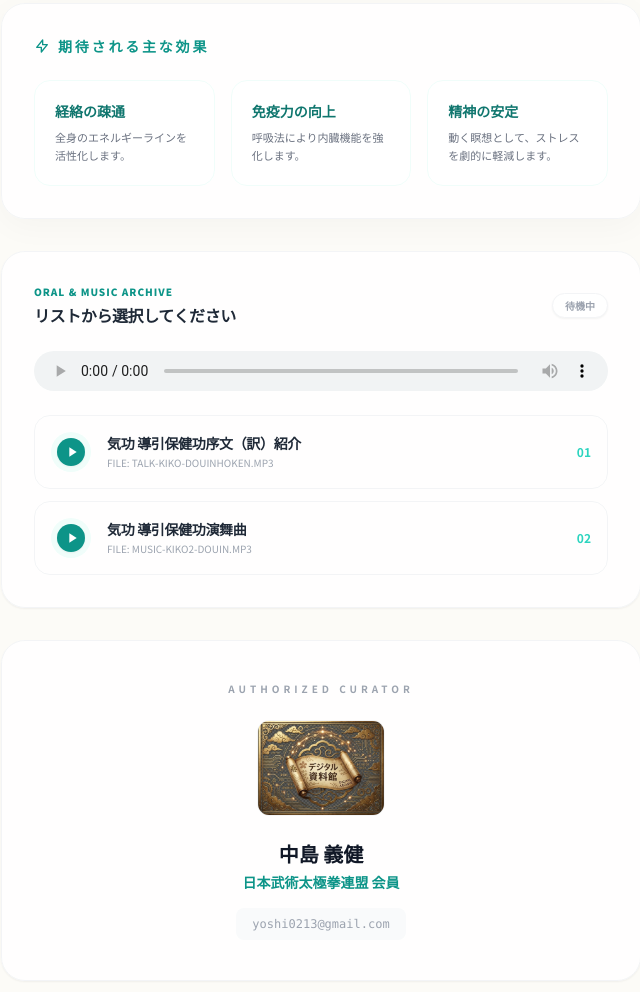
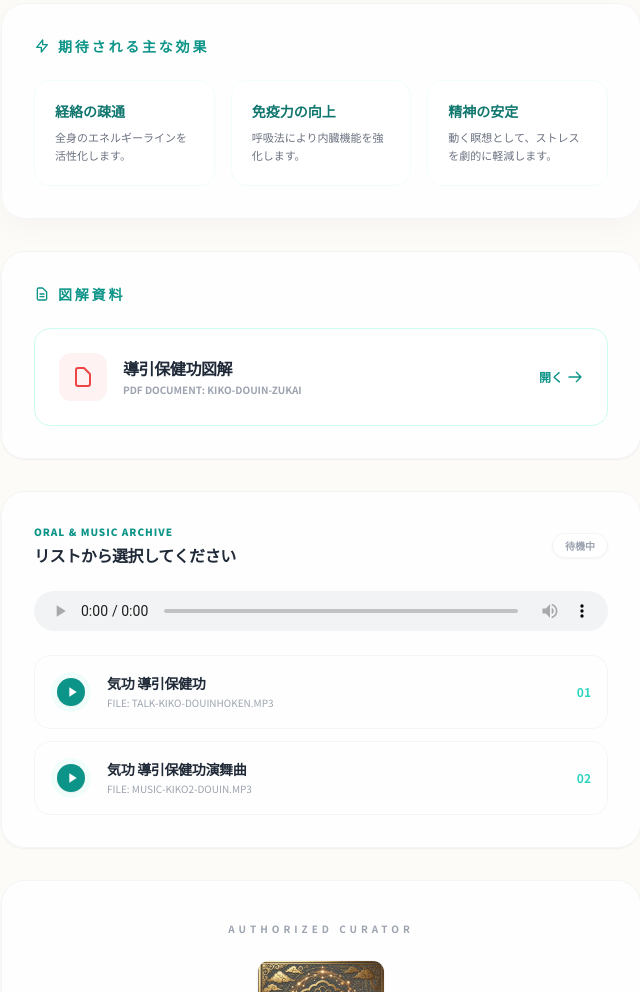
Before and after one commit to yoshi0213saku-spec/kiko-douin, a plain HTML site: page index.html in a window 1280 px wide. Shown: the part 1325-2317 px from the top of the page, without its empty margins (319-959 px from the left). Drawn offline with nearby package versions, Linux system fonts and the light colour scheme.

Commit message:
Add files via upload

```diff
--- a/index.html
+++ b/index.html
@@ -3,7 +3,7 @@
 <head>
     <meta charset="UTF-8">
     <meta name="viewport" content="width=device-width, initial-scale=1.0">
-    <title>気功 導引保健功序文（訳）紹介 - AI Biomechanics Lab</title>
+    <title>気功 導引保健功 - AI Biomechanics Lab</title>
     <script src="https://cdn.tailwindcss.com"></script>
     <link href="https://fonts.googleapis.com/css2?family=Noto+Serif+JP:wght@700;900&family=Noto+Sans+JP:wght@300;400;500;700;900&display=swap" rel="stylesheet">
     <style>
@@ -100,7 +100,7 @@
             <div class="space-y-3">
                 <p class="text-xs md:text-base title-sub uppercase text-teal-600 font-bold">導引養生功 基礎理論</p>
                 <h1 class="text-2xl md:text-4xl title-serif text-teal-700 leading-tight">
-                    気功 導引保健功序文（訳）紹介
+                    気功 導引保健功
                 </h1>
                 <p class="text-sm text-gray-500 mt-4 leading-relaxed max-w-lg mx-auto">
                     北京体育大学の張廣徳教授によって創始された「導引養生功」の基礎であり、心身の調和を説く導引保健功。その序文（訳）のエッセンスを紐解きます。
@@ -176,7 +176,7 @@
                     </div>
                     <div class="space-y-6 text-gray-700 leading-relaxed">
                         <p>
-                            健康は「外から与えられるもの」ではなく、<span class="highlight-text font-bold text-gray-900">「自らの内側から育むもの」</span>であると説かれています。
+                            健康は「外からいるもの」ではなく、<span class="highlight-text font-bold text-gray-900">「自らの内側から育むもの」</span>であると説かれています。
                         </p>
                         <blockquote class="border-l-4 border-teal-500 pl-6 py-4 bg-teal-50/30 rounded-r-2xl italic text-teal-900 font-medium">
                             「意（意識）が先行し、気がそれに従い、形（体）が動く」
@@ -212,6 +212,37 @@
                 </div>
             </div>
 
+            <!-- PDF図解資料セクション (新規追加) -->
+            <div class="glass-card rounded-3xl p-8 border border-gray-100 shadow-sm">
+                <h3 class="text-sm font-black text-teal-600 uppercase tracking-[0.2em] mb-6 flex items-center">
+                    <svg xmlns="http://www.w3.org/2000/svg" class="h-4 w-4 mr-2" fill="none" viewBox="0 0 24 24" stroke="currentColor">
+                        <path stroke-linecap="round" stroke-linejoin="round" stroke-width="2" d="M9 12h6m-6 4h6m2 5H7a2 2 0 01-2-2V5a2 2 0 012-2h5.586a1 1 0 01.707.293l5.414 5.414a1 1 0 01.293.707V19a2 2 0 01-2 2z" />
+                    </svg>
+                    図解資料
+                </h3>
+                <a href="kiko-douin-zukai.pdf" target="_blank" class="group block p-6 rounded-2xl border border-teal-100 bg-white hover:bg-teal-50 hover:border-teal-200 transition-all duration-300">
+                    <div class="flex items-center justify-between">
+                        <div class="flex items-center space-x-4">
+                            <div class="w-12 h-12 rounded-xl bg-red-50 flex items-center justify-center text-red-500 group-hover:scale-110 transition-transform">
+                                <svg xmlns="http://www.w3.org/2000/svg" class="h-6 w-6" fill="none" viewBox="0 0 24 24" stroke="currentColor">
+                                    <path stroke-linecap="round" stroke-linejoin="round" stroke-width="2" d="M7 21h10a2 2 0 002-2V9.414a1 1 0 00-.293-.707l-5.414-5.414A1 1 0 0012.586 3H7a2 2 0 00-2 2v14a2 2 0 002 2z" />
+                                </svg>
+                            </div>
+                            <div>
+                                <h4 class="text-base font-bold text-gray-800 tracking-tight">導引保健功図解</h4>
+                                <p class="text-[10px] text-gray-400 uppercase mt-0.5 font-bold">PDF Document: kiko-douin-zukai</p>
+                            </div>
+                        </div>
+                        <div class="flex items-center text-teal-600 font-bold text-xs">
+                            開く
+                            <svg xmlns="http://www.w3.org/2000/svg" class="h-4 w-4 ml-1 group-hover:translate-x-1 transition-transform" fill="none" viewBox="0 0 24 24" stroke="currentColor">
+                                <path stroke-linecap="round" stroke-linejoin="round" stroke-width="2" d="M14 5l7 7m0 0l-7 7m7-7H3" />
+                            </svg>
+                        </div>
+                    </div>
+                </a>
+            </div>
+
             <!-- オーディオプレイヤーセクション -->
             <div class="glass-card rounded-3xl p-8 border border-gray-100 shadow-sm relative overflow-hidden">
                 <div class="flex items-center justify-between mb-6">
@@ -228,7 +259,7 @@
 
                 <div class="space-y-3" id="playlist">
                     <!-- 解説データ 01 -->
-                    <div onclick="playTrack('talk-kiko-douinhoken.mp3', '気功 導引保健功序文（訳）紹介', this)"
+                    <div onclick="playTrack('talk-kiko-douinhoken.mp3', '気功 導引保健功', this)"
                          class="group cursor-pointer p-4 rounded-2xl border border-gray-100 hover:border-teal-200 hover:bg-white transition-all duration-300 flex items-center justify-between">
                         <div class="flex items-center space-x-4">
                             <div class="w-10 h-10 rounded-full bg-teal-50 flex items-center justify-center group-hover:bg-teal-100 transition-colors">
@@ -239,7 +270,7 @@
                                 </div>
                             </div>
                             <div>
-                                <h4 class="text-sm font-bold text-gray-800 tracking-tight">気功 導引保健功序文（訳）紹介</h4>
+                                <h4 class="text-sm font-bold text-gray-800 tracking-tight">気功 導引保健功</h4>
                                 <p class="text-[10px] text-gray-400 uppercase mt-0.5">File: talk-kiko-douinhoken.mp3</p>
                             </div>
                         </div>
```
